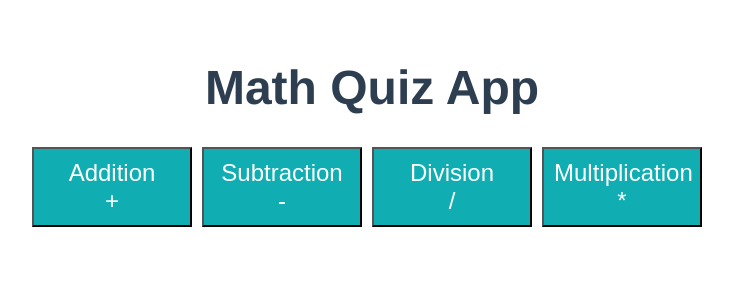
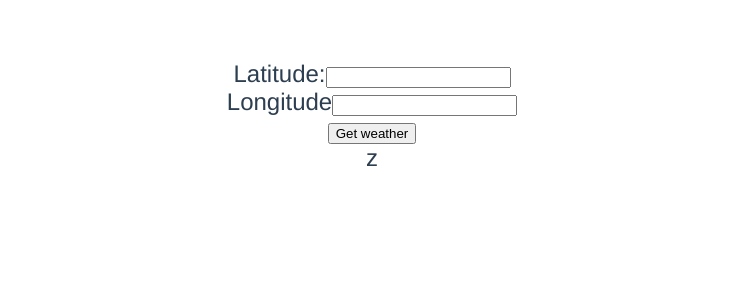
Before and after one commit to lavishjain36/restcountries-vue.js, a Vue app: page / in a window 1280 px wide. Shown: the top 300 px of the page, without its empty margins (268-1001 px from the left). Built offline with nearby package versions, Linux system fonts and the light colour scheme.

Commit message:
first commit

```diff
--- a/package.json
+++ b/package.json
@@ -8,6 +8,7 @@
     "lint": "vue-cli-service lint"
   },
   "dependencies": {
+    "axios": "^1.2.2",
     "core-js": "^3.8.3",
     "vue": "^3.2.13"
   },
--- a/src/App.vue
+++ b/src/App.vue
@@ -1,14 +1,11 @@
 <template>
   <div id="app">
-    <h1>Math Quiz App</h1>
-    <OperatorQuiz @onBack="clearOperator" v-if="operator" :operator="operator"/>
-    <OperatorSelector v-if="!operator" @changeOperator="changeOperator"/>
-  </div>
+    <HelloWorld />
+z  </div>
 </template>
 
 <script>
-import OperatorQuiz from "./components/OperatorQuiz.vue";
-import OperatorSelector from "./components/OperatorSelector.vue";
+import HelloWorld from "./components/HelloWorld.vue";
 export default {
   name: "app",
   data() {
@@ -16,15 +13,7 @@ export default {
       operator: null
     };
   },
-  methods:{
-    changeOperator(operator){
-      this.operator = operator;
-    },
-    clearOperator(){
-      this.operator = null;
-    }
-  },
-   components:{OperatorSelector,OperatorQuiz}
+   components:{HelloWorld}
 };
 </script>
 
@@ -38,15 +27,5 @@ export default {
   margin-top: 60px;
   font-size: 24px;
 }
-button {
-  padding: 10px;
-  width: 160px;
-  height: 80px;
-  margin-right: 10px;
-  background-color: #10aeb2;
-  color: white;
-  font-size: 24px;
-  cursor: pointer;
-  vertical-align: top;
-}
+
 </style>
--- /dev/null
+++ b/src/components/HelloWorld.vue
@@ -0,0 +1,64 @@
+<template>
+<div class="hello">
+  <form action="" @submit.prevent="getWeather">
+    <label for="">Latitude:</label>
+    <input type="text" v-model="latitude" id="latitude" required>
+   <br>
+   <label for="">Longitude</label>
+   <input type="text" v-model="longitude" id="longitude" required>
+   <br>
+   <button type="submit">Get weather</button>
+  </form>
+  <div v-if="weather">
+    <p>Temprature:{{ weather.main.temp }}</p>
+    <p>weather:{{ weather.weather[0].main }}</p>
+    <p>Wind Speed:{{ weather.wind.speed }}</p>
+  </div>
+</div>
+
+</template>
+
+<script>
+
+export default {
+  name: 'HelloWorld',
+  data(){
+    return{
+      latitude:'',
+      longitude:'',
+      weather:null
+    }
+  },
+  methods:{
+    async getWeather(){
+      const url=`https://api.openweathermap.org/data/2.5/weather?lat=${this.latitude}&lon=${this.longitude}&appid=9bf59c67c0d408cc5e1c4877f3e4d9d5`;
+      try{
+        const response=await fetch(url);
+        const data=await response.json();
+        console.log(data);
+        this.weather=data;
+      }catch(error) {
+        console.log(error);
+    }
+  }
+}
+}
+</script>
+
+<!-- Add "scoped" attribute to limit CSS to this component only -->
+<style scoped>
+h3 {
+  margin: 40px 0 0;
+}
+ul {
+  list-style-type: none;
+  padding: 0;
+}
+li {
+  display: inline-block;
+  margin: 0 10px;
+}
+a {
+  color: #42b983;
+}
+</style>
--- a/src/components/OperatorQuiz.vue
+++ /dev/null
@@ -1,82 +0,0 @@
-<template>
-<div class="hello">
-<div v-if="isQuizStarted">
-  <h4>{{ operandLeft }} {{ operator }} {{ operandRight }}</h4>
-
-  <button
-  @click="selectAnswer(answer)"
-  v-for="(answer,index) of answers" :key="index">
-  {{ answer }}
-</button>
-</div>
-<div v-if="!isQuizStarted">
-  <button @click="startQuiz">Start</button>
-</div>
-<button @click="$emit('onBack')">Back</button>
-</div>
-</template>
-
-<script>
-export default {
-  name: 'OperatorQuiz',
-  props:["operator"],
-  data(){
-    return{
-      isQuizStarted:false,
-      operandLeft:null,
-      operandRight:null,
-      answers:[],
-      expectedAnswer:null
-    }
-  },
-methods:{
-  selectAnswer(answerSelected){
-     if(answerSelected!==this.expectedAnswer){
-      alert("Wrong Answer");
-     }
-     this.startQuiz();
-  },
-  startQuiz(){
-    this.isQuizStarted=true;
-    this.operandLeft=parseInt(Math.random()*13);
-    this.operandRight=parseInt(Math.random()*13);
-    const methods={
-      "+":(a,b)=>a+b,
-      "-":(a,b)=>a-b,
-      "/":(a,b)=>a/b,
-      "*":(a,b)=>a*b,
-    }
-    const methodToUse=methods[this.operator];
-    this.answers=[];
-    this.answers.push(methodToUse(this.operandLeft,this.operandRight+1));
-    this.answers.push(methodToUse(this.operandLeft+1,this.operandRight));
-    this.answers.push(methodToUse(this.operandLeft+1,this.operandRight+1));
-    this.answers.push(methodToUse(this.operandLeft-1,this.operandRight+1));
-
-    const expectedAnswer=methodToUse(this.operandLeft,this.operandRight);
-    this.answers[parseInt(Math.random()*this.answers.length)]=expectedAnswer
-    this.expectedAnswer=expectedAnswer;
-  }
-
-}
-}
-
-</script>
-
-<!-- Add "scoped" attribute to limit CSS to this component only -->
-<style scoped>
-h3 {
-  margin: 40px 0 0;
-}
-ul {
-  list-style-type: none;
-  padding: 0;
-}
-li {
-  display: inline-block;
-  margin: 0 10px;
-}
-a {
-  color: #42b983;
-}
-</style>
--- a/src/components/OperatorSelector.vue
+++ /dev/null
@@ -1,28 +0,0 @@
-<template>
-    <div>
-      <button @click="$emit('changeOperator','+')">
-        Addition
-        <br />+
-      </button>
-
-      <button @click="$emit('changeOperator','-')">
-        Subtraction
-        <br />-
-      </button>
-      <button @click="$emit('changeOperator','/')">
-        Division
-        <br />/
-      </button>
-      <button @click="$emit('changeOperator','*')">
-        Multiplication
-        <br />*
-      </button>
-    </div>
-  </template>
-
-  <script>
-  export default {};
-  </script>
-
-  <style>
-  </style>
```
Also changed, not shown: 1 other file (tests, documents, lock files or other folders).
